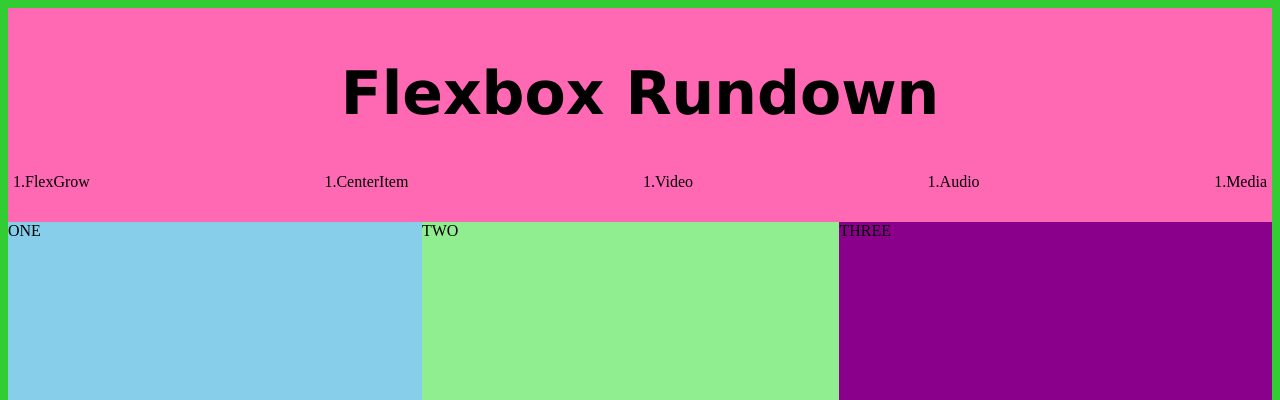
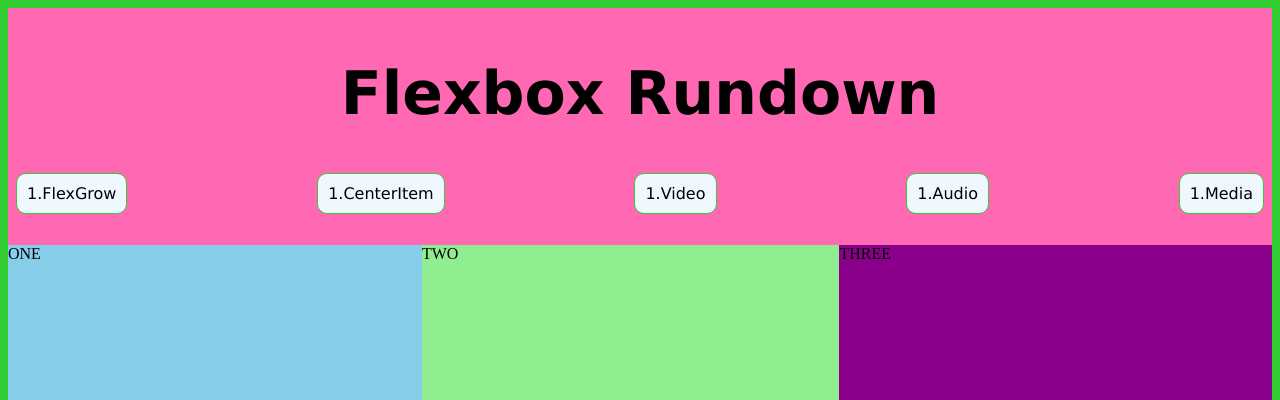
Before and after one commit to nathanrhysowen/HTML-worksheet-4, a plain HTML site: page worksheet4/index.html in a window 1280 px wide. Shown: the top 400 px of the page. Drawn offline with Linux system fonts and the light colour scheme.

Commit message:
Update styles.css

```diff
--- a/worksheet4/styles.css
+++ b/worksheet4/styles.css
@@ -28,6 +28,19 @@ ul{
     flex-wrap: wrap;
     flex-direction: row;
     justify-content: space-between;
+}
+.push{
+    margin-left:auto;
+}
+
+li{
+font-family:Verdana, Geneva, Tahoma, sans-serif;
+padding:10px;
+margin: 0px 3px;
+border: 1px solid limegreen;
+border-radius:10px;
+background-color:aliceblue;
+
 }
 
 /* section one flex grow and shrink */
```
